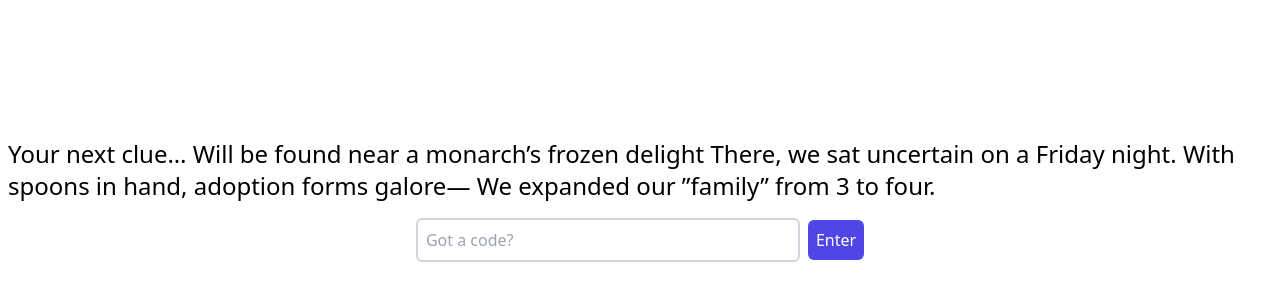
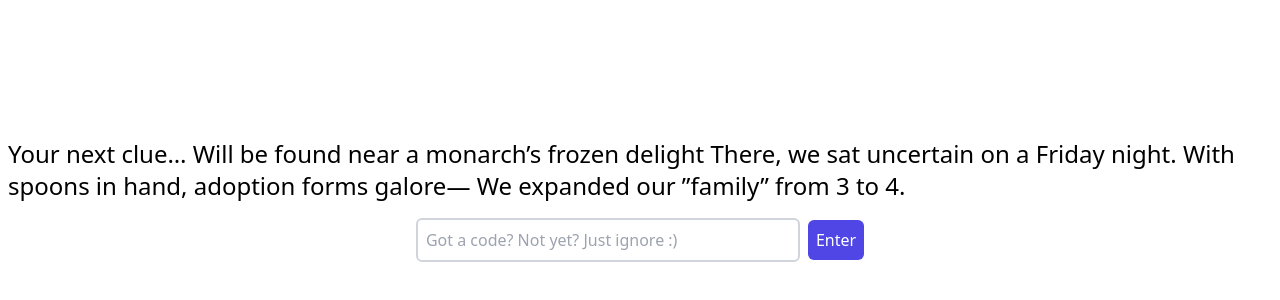
Before and after one commit to nleroy917/nleroy917.github.io, a Next.js app: page /hunt in a window 1280 px wide. Shown: the part 200-500 px from the top of the page. Built offline with nearby package versions, Linux system fonts and the light colour scheme.

Commit message:
update code logic

```diff
--- a/pages/hunt.tsx
+++ b/pages/hunt.tsx
@@ -1,17 +1,16 @@
 import { NextPage } from 'next'
 import { Fragment, useState } from 'react'
-
-const REAL_CODE = 123
 
 const Hunt: NextPage = () => {
   const [code, setCode] = useState('')
   const [unlocked, setUnlocked] = useState(false)
 
   const handleCodeSubmit = () => {
-    if (parseInt(code) === REAL_CODE) {
+    // just take if the code is 4 digits long
+    if (code.length === 4) {
       setUnlocked(true)
     } else {
-      alert('Incorrect code. Try again.')
+      alert('Please enter a valid code')
     }
   }
 
@@ -21,14 +20,14 @@ const Hunt: NextPage = () => {
         <p className="w-full text-2xl lg:w-94">
           Your next clue… Will be found near a monarch’s frozen delight There,
           we sat uncertain on a Friday night. With spoons in hand, adoption
-          forms galore— We expanded our ”family” from 3 to four.
+          forms galore— We expanded our ”family” from 3 to 4.
         </p>
         <div className="flex flex-row items-center justify-center space-x-2">
           <input
             onChange={(e) => setCode(e.target.value)}
             value={code}
             type="text"
-            placeholder="Got a code?"
+            placeholder="Got a code? Not yet? Just ignore :)"
             className="w-full p-2 border-2 border-gray-300 rounded-md lg:w-96"
           />
           <button
```
